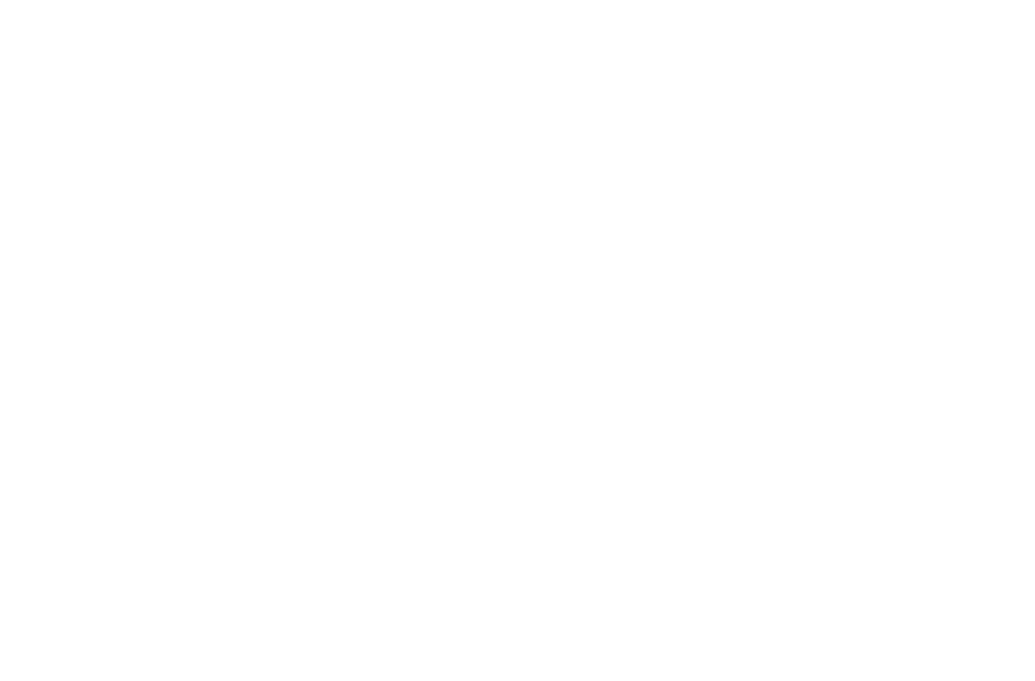
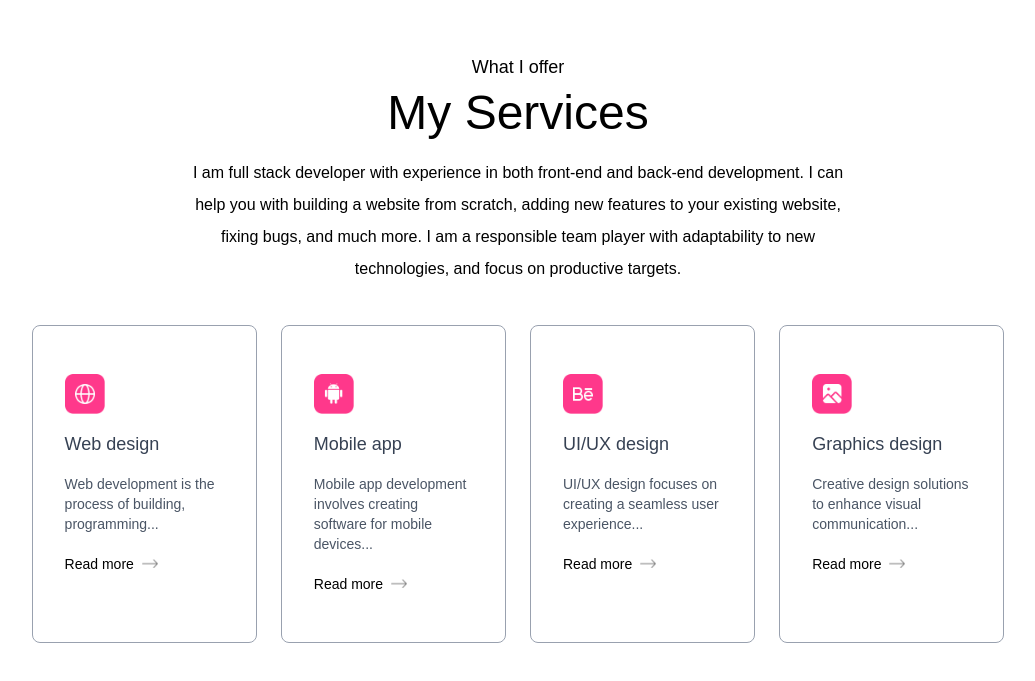
Before and after one commit to yukthi2000/portfoliowebsite, a Next.js app: page / in a window 1280 px wide. Shown: the part 1588-2269 px from the top of the page, without its empty margins (122-1157 px from the left). Before the commit the page ends 1601 px from the top, so only its background shows below. Built offline with nearby package versions, Linux system fonts and the light colour scheme.

Commit message:
add services part.. still hover is not working

```diff
--- a/app/components/Navbar.jsx
+++ b/app/components/Navbar.jsx
@@ -35,7 +35,7 @@
     <Image src={assets.header_bg_color} alt='header_bg_color' className='w-full' />
    </div>
    <nav className={`w-full fixed flex items-center justify-between px-5 lg:px-8 xl:px-[8%] py-4 z-50
-    ${scroll ? "bg-white shadow-sm backdrop-blur-lg opacity-90": "" }`}>
+    ${scroll ? "shadow-sm backdrop-blur-md opacity-90": "" }`}>
     <a href='#top' >
         <Image src={assets.logo} alt='logo' className='w-28 cusrsor-pointer mr-14' />
     </a>
--- /dev/null
+++ b/app/components/Services.jsx
@@ -0,0 +1,36 @@
+import { assets, serviceData } from '@/assets/assets'
+import Image from 'next/image'
+import React from 'react'
+
+const Services = () => {
+  return (
+    <div id="services" className="w-full px-[12%] py-10 scroll-mt-20">
+      <h4 className="text-center mb-2 text-lg">What I offer</h4>
+      <h2 className="text-center text-5xl">My Services </h2>
+      <p className='text-center max-w-2xl mx-auto mt-5 mmb-12 '>
+        I am full stack developer with experience in both front-end and back-end
+        development. I can help you with building a website from scratch, adding
+        new features to your existing website, fixing bugs, and much more. I am a
+        responsible team player with adaptability to new technologies, and focus on productive targets.
+      </p>
+      <div className='grid grid-cols-[var(--grid-autoo)] gap-6 my-10 '>
+        {serviceData.map(({icon,title,description,link}, index) => (
+
+            <div key={index} className='border border-gray-400 rounded-lg px-8 py-12 hover:shadow-black cursor-pointer hover:bg-lightHover hover:-translate-y-1 duration-500'>
+                <Image src={icon} alt=' '  className='w-10'/>
+                <h3 className='text-lg my-4 text-gray-700'>{title}</h3>
+                <p className='text-sm text-gray-600 leading-5'>
+                    {description}
+                </p>
+                <a href={link}  className='flex items-center gap-2 text-sm mt-5' >
+                Read more <Image src={assets.right_arrow} alt='arrow' className='w-4'  />
+                </a>
+                </div>
+        ))}
+      </div>
+
+    </div>
+  )
+}
+
+export default Services
--- a/app/globals.css
+++ b/app/globals.css
@@ -14,4 +14,15 @@
 
   --shadow-blackk: 4px 4px 0 #000;
   --shadow-white: 4px 4px 0 #fff;
+
+  --grid-autoo:repeat(auto-fit, minmax(200px, 1fr));
 }
+
+
+@theme {
+  --grid-autoo: repeat(auto-fit, minmax(200px, 1fr));
+}
+
+:root {
+  --grid-autoo: repeat(auto-fit, minmax(200px, 1fr));
+}
--- a/app/page.js
+++ b/app/page.js
@@ -3,6 +3,7 @@
 import About from "./components/About";
 import Header from "./components/Header";
 import Navbar from "./components/Navbar";
+import Services from "./components/Services";
 
 export default function Home() {
   return (
@@ -10,6 +11,7 @@
     <Navbar />
     <Header />
     <About />
+    <Services />
     </>
   );
 }
```
